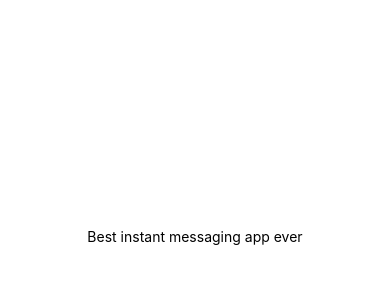
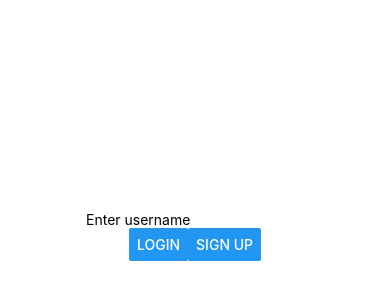
Before and after one commit to OliverThomsen/native-messaging-app, a React Native app: screen / in a window 390 px wide. Shown: the part 186-486 px from the top of the page. Built offline with nearby package versions, Linux system fonts and the light colour scheme.

Commit message:
Create login screen

```diff
--- a/App.js
+++ b/App.js
@@ -1,13 +1,41 @@
 import React from 'react';
-import { StyleSheet, Text, View } from 'react-native';
+import { StyleSheet, TextInput, View, Button } from 'react-native';
+import { login, signUp } from './clientApi.js'
 
 export default class App extends React.Component {
+	constructor(props) {
+		super(props);
+		this._username = '';
+	}
+
 	render() {
+
+		console.log(this.state)
+
 		return (
 			<View style={styles.container}>
-        <Text>Best instant messaging app ever</Text>
+				<TextInput placeholder="Enter username" onChangeText={username => this._username = username}/>
+				<View style={styles.actions}>
+					<Button title="Login" onPress={() => this._login()}/>
+					<Button title="Sign up" onPress={() => this._signUp()}/>
+				</View>
 			</View>
 		);
+	}
+
+	_login() {
+		login(this._username)
+			.then((id) => console.log(id))
+			.catch(error => console.log(error))
+	}
+
+	_signUp() {
+		signUp(this._username)
+			.then(id => {
+				console.log(id)
+				// _open()
+			})
+			.catch(error => console.log(error))
 	}
 }
 
@@ -18,4 +46,11 @@ const styles = StyleSheet.create({
 		alignItems: 'center',
 		justifyContent: 'center',
 	},
+	textInput: {
+		height: 40,
+	},
+	actions: {
+		flexDirection: 'row',
+		justifyContent: 'center'
+	}
 });
--- a/app.json
+++ b/app.json
@@ -1,12 +1,13 @@
 {
 	"expo": {
-    "name": "native-messaging-app",
-    "description": "This project is really great.",
-    "slug": "native-messaging-app",
+		"name": "Instant Messaging",
+		"description": "Best instant messaging app that Oliver ever made!",
+		"slug": "instant-messaging",
 		"privacy": "public",
 		"sdkVersion": "31.0.0",
 		"platforms": ["ios", "android"],
 		"version": "1.0.0",
+		"githubUrl": "https://github.com/OliverThomsen/native-messaging-app",
 		"orientation": "portrait",
 		"icon": "./assets/icon.png",
 		"splash": {
--- /dev/null
+++ b/clientApi.js
@@ -0,0 +1,37 @@
+const root = 'http://localhost:3000/api';
+const headers =  {
+	'Accept': 'application/json',
+	'Content-Type': 'application/json'
+}
+
+let _username;
+let _userID;
+
+export function login(username) {
+	return fetch(root + '/login', {
+		method: 'POST',
+		headers,
+		body: JSON.stringify({username}),
+	})
+		.then(res => res.json())
+		.then(res => {
+			_username = username;
+			_userID = res.id;
+			return res.id;
+		});
+}
+
+
+export function signUp(username) {
+	return fetch(root + '/users', {
+		method: 'POST',
+		headers,
+		body: JSON.stringify({username}),
+	})
+		.then(res => res.json())
+		.then(res => {
+			_username = username;
+			_userID = res.id;
+			return res.id;
+		})
+}
```
Also changed, not shown: babel.config.js (+4 -4 lines), package.json (indentation only). Lines whose indentation alone changed are shown as unchanged.
